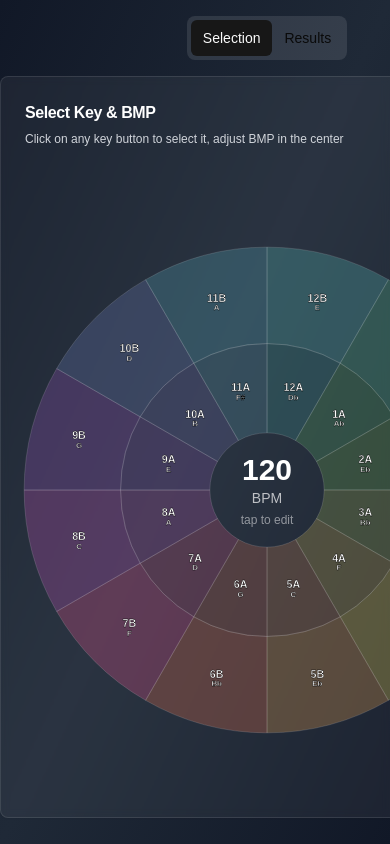
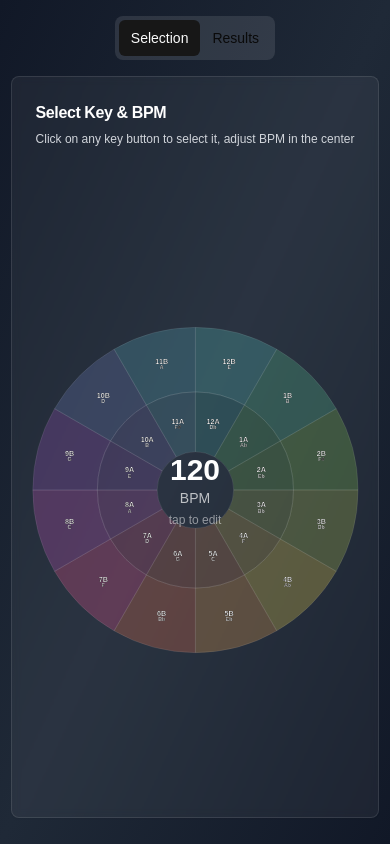
Before and after one commit to GabMercier/KeySync, a Next.js app: page / in a window 390 px wide. Built offline with nearby package versions, Linux system fonts and the light colour scheme.

Commit message:
responsive adjust

```diff
--- a/dj-harmonic-matcher.tsx
+++ b/dj-harmonic-matcher.tsx
@@ -907,9 +907,9 @@ export default function DJHarmonicMatcher() {
   const SelectionScreen = () => (
     <Card className="bg-white/5 backdrop-blur-sm border-white/10 h-full flex flex-col">
       <CardHeader className="pb-4 flex-shrink-0">
-        <CardTitle className="text-white text-base">Select Key & BMP</CardTitle>
+        <CardTitle className="text-white text-base">Select Key & BPM</CardTitle>
         <CardDescription className="text-gray-300 text-xs">
-          Click on any key button to select it, adjust BMP in the center
+          Click on any key button to select it, adjust BPM in the center
         </CardDescription>
       </CardHeader>
       <CardContent className="flex-1 min-h-0 flex flex-col items-center justify-center p-4">
@@ -919,8 +919,10 @@ export default function DJHarmonicMatcher() {
             style={{
               width: "100%",
               height: "100%",
-              minWidth: isMobile ? "500px" : "750px", // Increased from 400px to 500px and 600px to 750px
-              minHeight: isMobile ? "500px" : "750px", // Increased from 400px to 500px and 600px to 750px
+              minWidth: isMobile ? undefined : "750px",
+              minHeight: isMobile ? undefined : "750px",
+              maxWidth: isMobile ? "500px" : undefined,
+              maxHeight: isMobile ? "500px" : undefined,
             }}
           >
             {/* SVG Wheel */}
```
